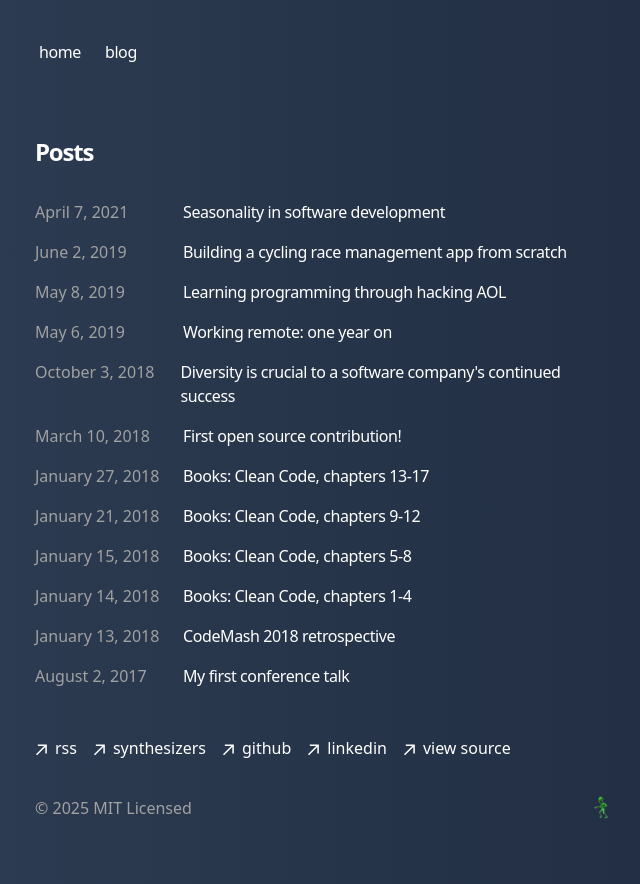
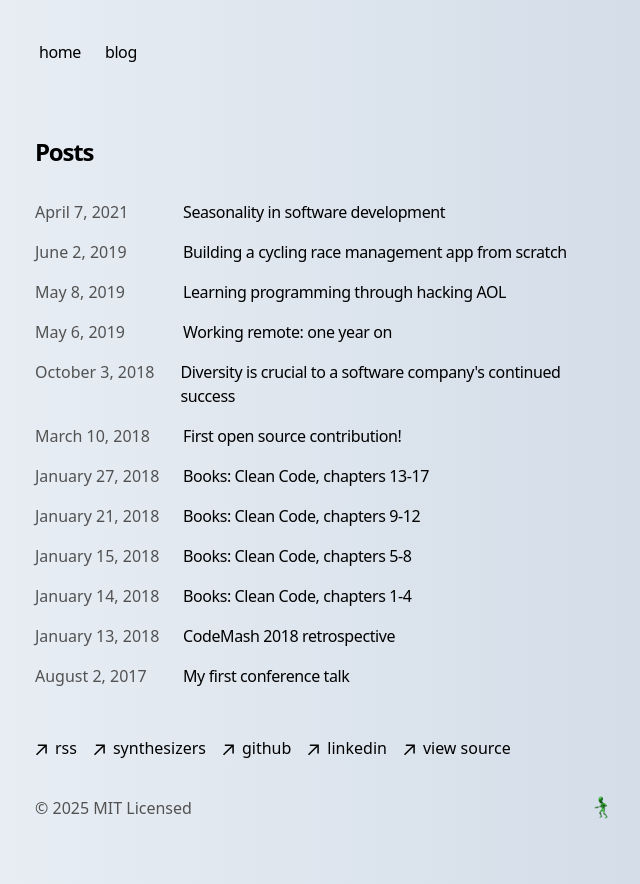
Before and after one commit to stahlscott/stahlish4, a Next.js app: page /blog in a window 1280 px wide. Shown: the whole page, without its empty margins (317-957 px from the left). Built offline with nearby package versions, Linux system fonts and the light colour scheme.

Commit message:
more y2k updates

```diff
--- a/app/blog/[slug]/page.tsx
+++ b/app/blog/[slug]/page.tsx
@@ -86,11 +86,11 @@ export default function Blog({ params }: BlogProps) {
           }),
         }}
       />
-      <h1 className="title font-semibold text-2xl tracking-tighter">
+      <h1 className="title font-semibold text-2xl tracking-tighter primary-header">
         {post.metadata.title}
       </h1>
       <div className="flex justify-between items-center mt-2 mb-8 text-sm">
-        <p className="text-sm text-neutral-400">
+        <p className="text-sm text-neutral-400 secondary-text">
           {formatDate(post.metadata.publishedAt, true)}
         </p>
       </div>
--- a/app/blog/page.tsx
+++ b/app/blog/page.tsx
@@ -9,7 +9,7 @@ export const metadata = {
 export default function Page() {
   return (
     <section>
-      <h1 className="font-semibold text-2xl mb-8 tracking-tighter">Posts</h1>
+      <h1 className="font-semibold text-2xl mb-8 tracking-tighter primary-header">Posts</h1>
       <BlogPosts />
     </section>
   )
--- a/app/global.css
+++ b/app/global.css
@@ -31,16 +31,22 @@
 
 html {
   @apply bg-gradient-to-r from-slate-700 to-slate-800 text-white;
-  min-width: 360px;
 }
 
-/* [data-theme='y2k'] html {
+html[data-theme='light'] {
+  @apply bg-gradient-to-r from-slate-100 to-slate-300 text-black;
+}
+
+html[data-theme='y2k'] {
   @apply bg-[url("/assets/starry-sky-pixel.png")] bg-repeat;
-  min-width: 360px;
-} */
+}
 
 .primary-header {
   @apply text-white font-sans;
+}
+
+html[data-theme='light'] .primary-header {
+  @apply text-black font-sans;
 }
 
 [data-theme='y2k'] .primary-header {
@@ -49,6 +55,10 @@ html {
 
 .primary-text {
   @apply text-white font-sans
+}
+
+html[data-theme='light'] .primary-text {
+  @apply text-black font-sans;
 }
 
 [data-theme='y2k'] .primary-text {
@@ -60,8 +70,12 @@ html {
   @apply text-neutral-400 font-sans;
 }
 
+html[data-theme='light'] .secondary-text {
+  @apply text-neutral-600 font-sans;
+}
+
 [data-theme='y2k'] .secondary-text {
-  @apply bg-clip-text text-transparent bg-gradient-to-r from-cyan-700 to-indigo-800 font-mono;
+  @apply bg-clip-text text-transparent bg-gradient-to-r from-violet-800 to-cyan-800 font-mono;
   @apply text-xs;
 }
 
@@ -73,17 +87,22 @@ html {
   @apply text-neutral-200;
 }
 
+html[data-theme='light'] .primary-link {
+  @apply text-black font-sans;
+}
+
+html[data-theme='light'] .primary-link:hover {
+  @apply text-neutral-600;
+}
+
 [data-theme='y2k'] .primary-link {
   @apply bg-clip-text text-transparent bg-gradient-to-r from-orange-500 to-amber-500 font-mono;
   @apply text-xs
 }
 
-
 [data-theme='y2k'] .primary-link:hover {
   @apply bg-clip-text text-transparent bg-gradient-to-r from-red-500 to-orange-500;
 }
-
-
 
 .prose .anchor {
   @apply absolute invisible no-underline;
@@ -99,8 +118,18 @@ html {
   @apply visible;
 }
 
+/* MDX Formatting */
+
 .prose a {
   @apply underline transition-all decoration-neutral-600 underline-offset-2 decoration-[0.1em];
+}
+
+[data-theme='light'] .prose a {
+  @apply underline transition-all decoration-neutral-400 underline-offset-2 decoration-[0.1em];
+}
+
+[data-theme='y2k'] .prose a {
+  @apply underline transition-all decoration-orange-500 underline-offset-2 decoration-[0.1em];
 }
 
 .prose .anchor:after {
@@ -137,6 +166,15 @@ html {
 
 .prose p {
   @apply my-4 text-neutral-200;
+}
+
+[data-theme='light'] .prose p {
+  @apply text-neutral-800;
+}
+
+[data-theme='y2k'] .prose p {
+  @apply bg-clip-text text-transparent bg-gradient-to-r from-cyan-500 to-indigo-500 font-mono;
+  @apply text-sm;
 }
 
 .prose h1 {
--- a/app/layout.tsx
+++ b/app/layout.tsx
@@ -51,12 +51,13 @@ export default function RootLayout({
       lang="en"
       className={cx(
         GeistSans.variable,
-        GeistMono.variable
+        GeistMono.variable,
+        'min-w-360px'
       )}
       suppressHydrationWarning
     >
       <body className="antialiased max-w-xl mx-4 mt-8 lg:mx-auto">
-        <ThemeProvider>
+        <ThemeProvider themes={['light', 'dark', 'y2k']}>
           <main className="flex-auto min-w-0 mt-6 flex flex-col px-2 md:px-0">
             <Navbar />
             {children}
--- a/app/not-found.tsx
+++ b/app/not-found.tsx
@@ -3,10 +3,10 @@ import React from 'react'
 export default function NotFound() {
   return (
     <section>
-      <h1 className="mb-8 text-2xl font-semibold tracking-tighter">
+      <h1 className="mb-8 text-2xl font-semibold tracking-tighter primary-header">
         404 - Page Not Found
       </h1>
-      <p className="mb-4">The page you are looking for does not exist.</p>
+      <p className="mb-4 primary-text">The page you are looking for does not exist.</p>
     </section>
   )
 }
```
